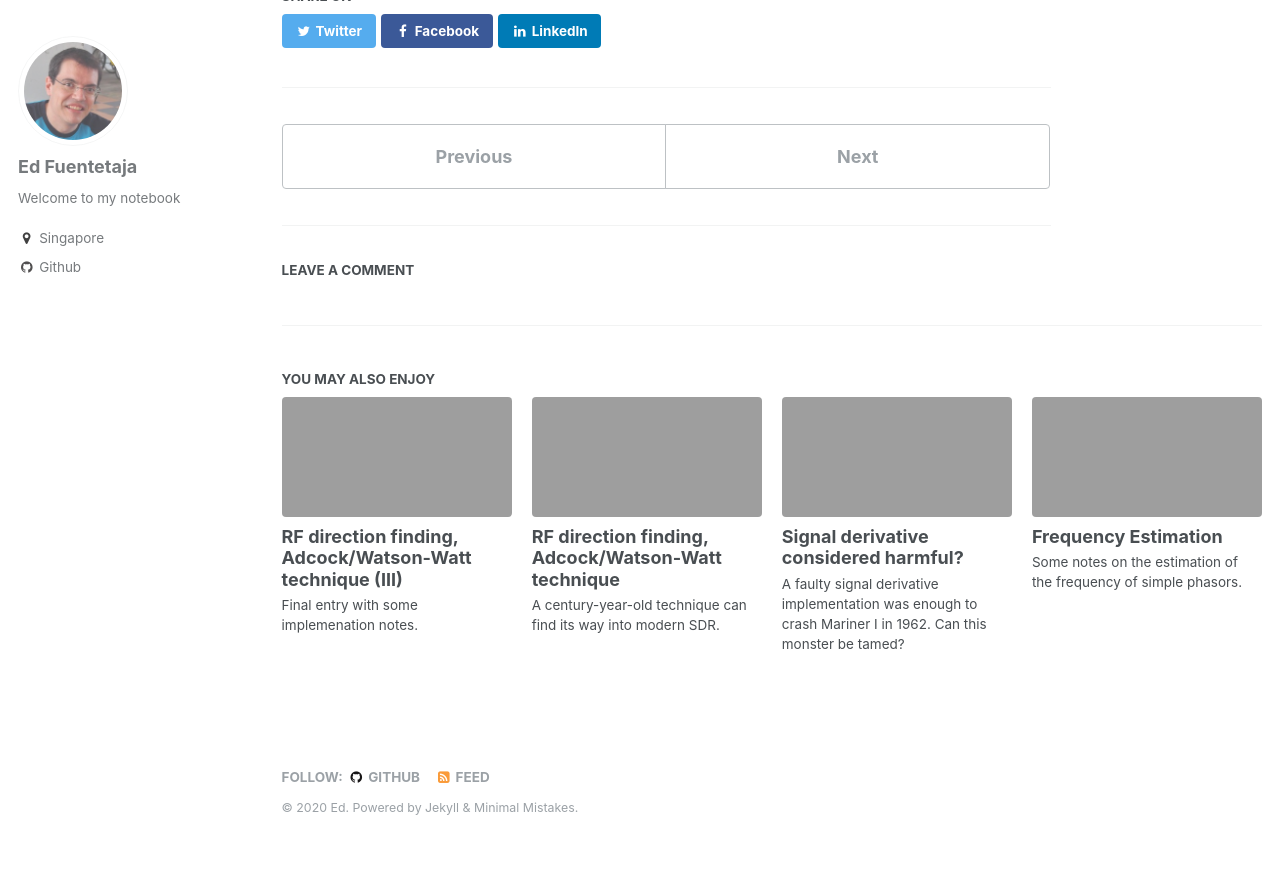
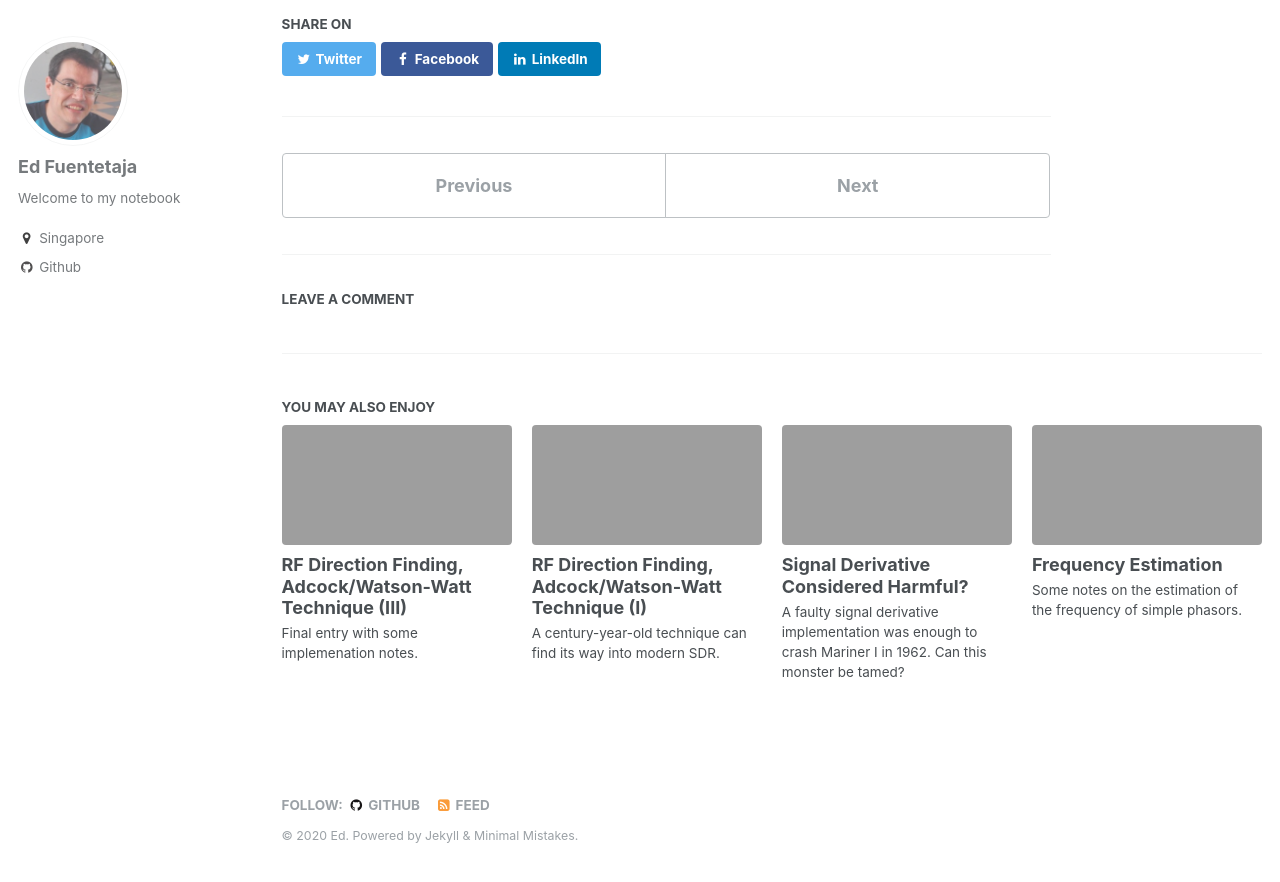
Before and after one commit to EdFuentetaja/EdFuentetaja.github.io, a Jekyll site: the page built from _posts/2020-04-12-rfdf_adcock_watson_watt (II).markdown, in a window 1280 px wide and 900 px high, scrolled down 8138 px. Shown: the top 882 px of the window. Built offline with Jekyll 4.4.1, drawn with Linux system fonts in a browser that asks for light colours; formulas are drawn with MathJax 3; comment, search, counter and statistics services are not loaded; some of the changed text lies outside the part shown.

```diff
--- a/_posts/2020-01-27-signal_derivative.markdown
+++ b/_posts/2020-01-27-signal_derivative.markdown
@@ -1,5 +1,5 @@
 ---
-title:  "Signal derivative considered harmful?"
+title:  "Signal Derivative Considered Harmful?"
 date:   2020-01-27 00:00:00 +0800
 categories: SDR
 excerpt: "A faulty signal derivative implementation was enough to crash Mariner I in 1962. Can this monster be tamed?"
--- a/_posts/2020-04-12-rfdf_adcock_watson_watt (II).markdown
+++ b/_posts/2020-04-12-rfdf_adcock_watson_watt (II).markdown
@@ -1,5 +1,5 @@
 ---
-title:  "RF direction finding, Adcock/Watson-Watt technique (II)"
+title:  "RF Direction Finding, Adcock/Watson-Watt Technique (II)"
 date:   2020-04-19 00:00:00 +0800
 categories: SDR
 excerpt: "Continuation of this topic with some experimental results."
--- a/_posts/2020-04-12-rfdf_adcock_watson_watt (III).markdown
+++ b/_posts/2020-04-12-rfdf_adcock_watson_watt (III).markdown
@@ -1,5 +1,5 @@
 ---
-title:  "RF direction finding, Adcock/Watson-Watt technique (III)"
+title:  "RF Direction Finding, Adcock/Watson-Watt Technique (III)"
 date:   2020-04-26 00:00:00 +0800
 categories: SDR
 excerpt: "Final entry with some implemenation notes."
--- a/_posts/2020-04-12-rfdf_adcock_watson_watt.markdown
+++ b/_posts/2020-04-12-rfdf_adcock_watson_watt.markdown
@@ -1,5 +1,5 @@
 ---
-title:  "RF direction finding, Adcock/Watson-Watt technique"
+title:  "RF Direction Finding, Adcock/Watson-Watt Technique (I)"
 date:   2020-04-12 00:00:00 +0800
 categories: SDR
 excerpt: "A century-year-old technique can find its way into modern SDR."
```
